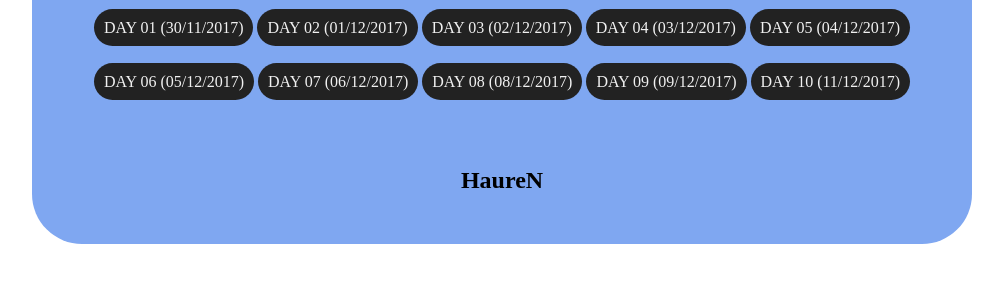
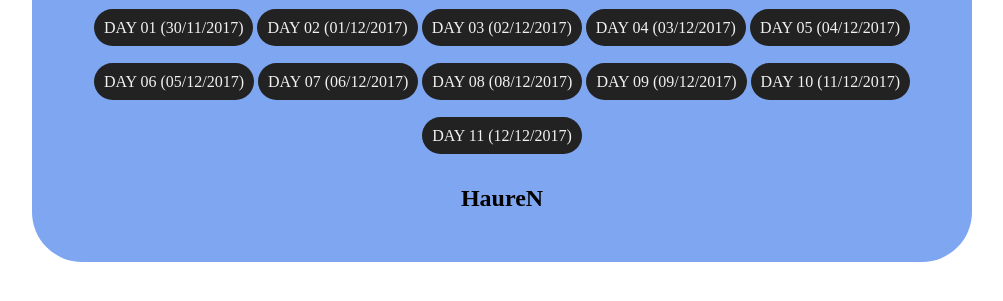
Before and after one commit to huaren/huaren.github.io, a plain HTML site: page index.html in a window 1280 px wide. Shown: the part 151-452 px from the top of the page, without its empty margins (138-1141 px from the left). Drawn offline with Linux system fonts and the light colour scheme.

Commit message:
Update index.html

```diff
--- a/index.html
+++ b/index.html
@@ -41,6 +41,7 @@
       <a href="http://htmlpreview.github.io/?https://raw.githubusercontent.com/huaren/sites/master/Site08/index.html" target="_blank">DAY 08 (08/12/2017)</a>
       <a href="http://htmlpreview.github.io/?https://raw.githubusercontent.com/huaren/sites/master/Site09/index.html" target="_blank">DAY 09 (09/12/2017)</a>
       <a href="http://htmlpreview.github.io/?https://raw.githubusercontent.com/huaren/sites/master/Site10/index.html" target="_blank">DAY 10 (11/12/2017)</a><br><br><br>
+      <a href="http://htmlpreview.github.io/?https://raw.githubusercontent.com/huaren/sites/master/Site11/index.html" target="_blank">DAY 11 (12/12/2017)</a>
 
       <h2>HaureN</h2>
     </div>
```
